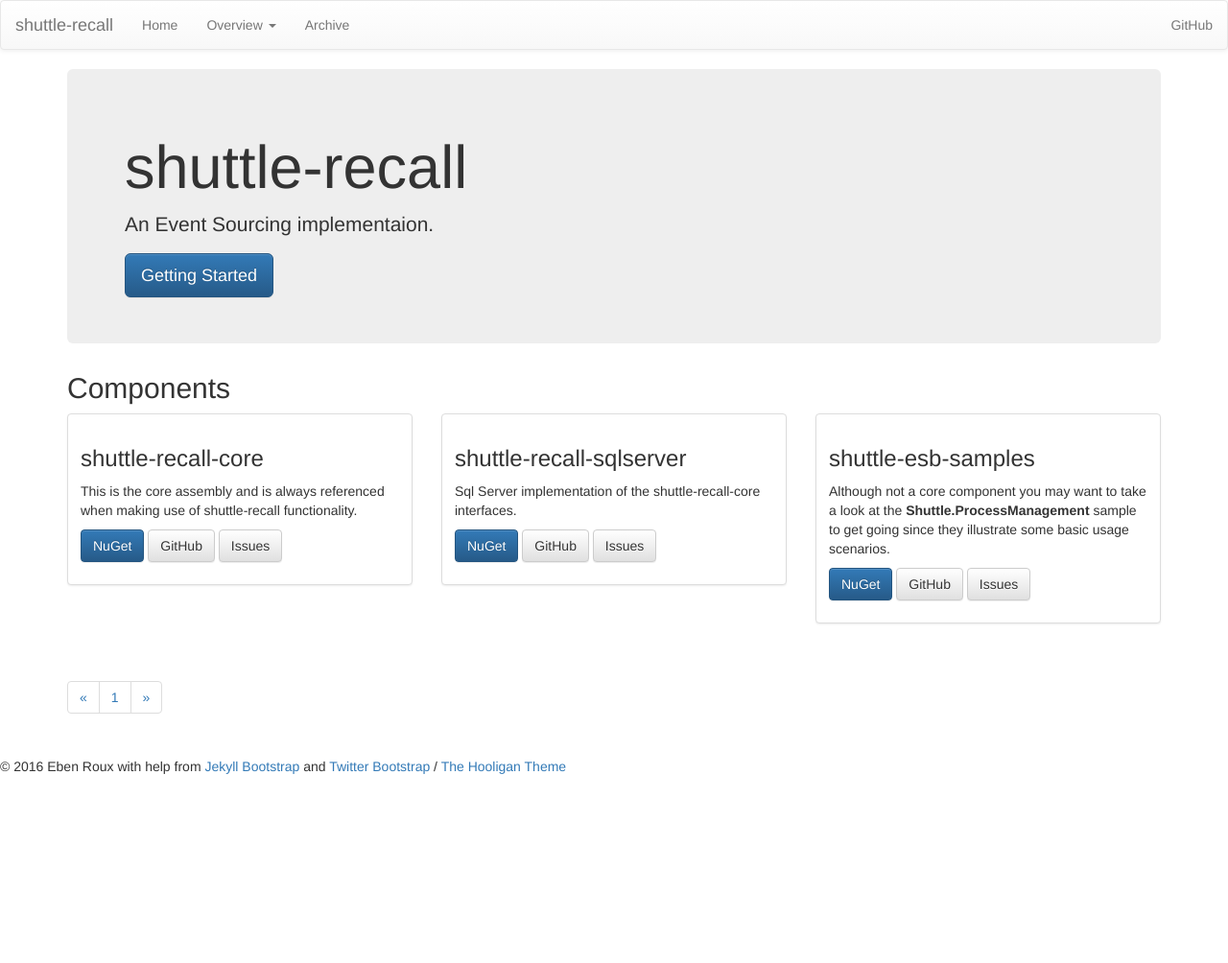
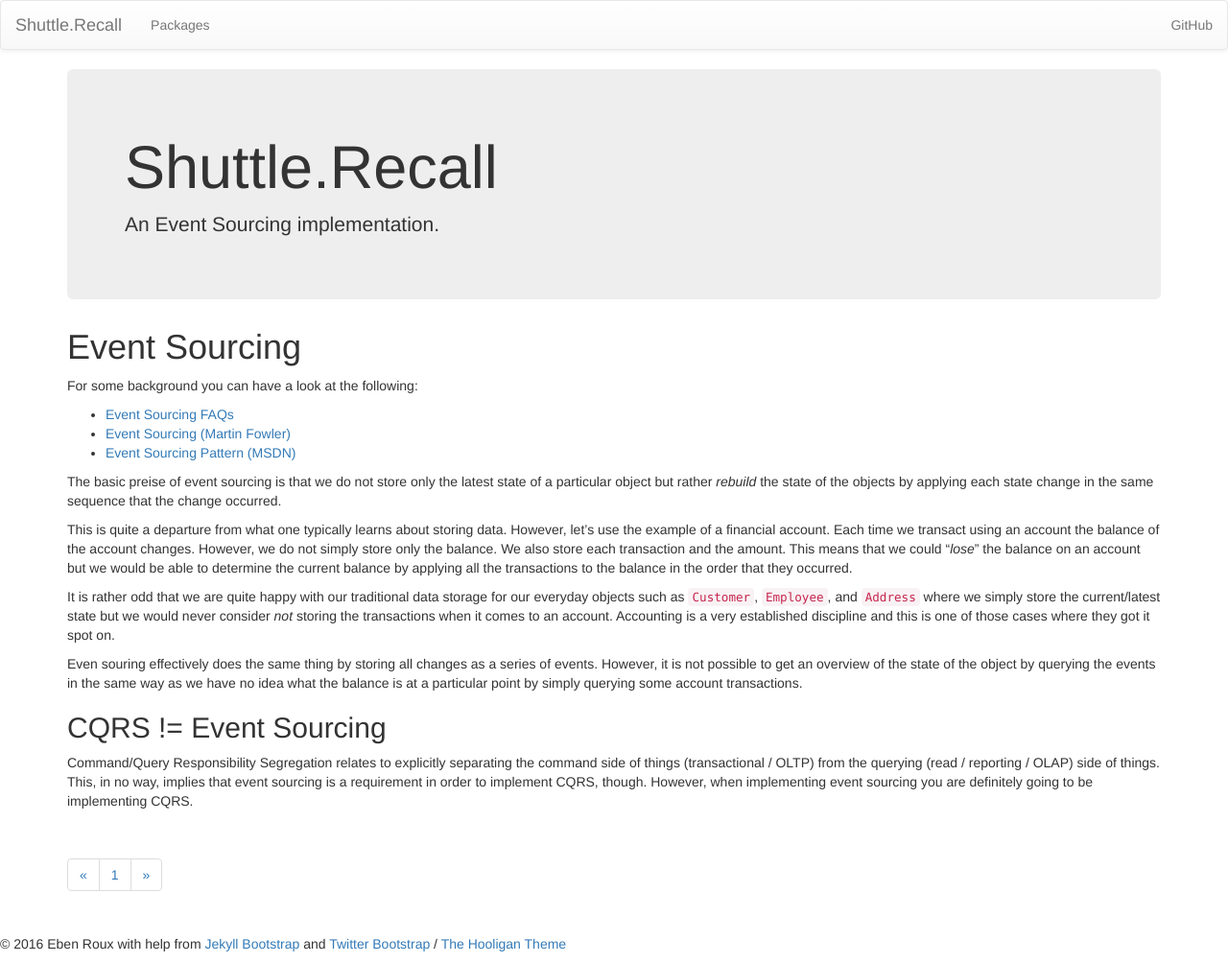
Before and after one commit to Shuttle/shuttle-recall, a Jekyll site: the page built from index.html, in a window 1280 px wide. Shown: the whole page at 96% size. Built offline with Jekyll 4.4.1, drawn with Linux system fonts in a browser that asks for light colours; nearby versions of some CDN libraries; library files that are not in the unit come from our copies; the list of posts is cut into pages by our own code; before the commit the page ends 900 px from its top, so only the background shows below that.

Commit message:
- update

```diff
--- a/_config.yml
+++ b/_config.yml
@@ -13,7 +13,7 @@ markdown: kramdown
 # Themes are encouraged to use these universal variables
 # so be sure to set them if your theme uses them.
 #
-title : shuttle-recall
+title : Shuttle.Recall
 tagline: event-sourcing mechanism
 author :
   name : Eben Roux
--- a/_includes/themes/shuttle/default.html
+++ b/_includes/themes/shuttle/default.html
@@ -64,22 +64,13 @@
         <div class="collapse navbar-collapse" id="jb-navbar-collapse">
 			<ul class='nav navbar-nav'>
 				<li>
-					<a href='{{ site.baseurl }}/'>Home</a>
+					<a href='{{ site.baseurl }}/overview-packages'>Packages</a>
 				</li>
-				<li class='dropdown'>
-					<a class='dropdown-toggle' data-toggle='dropdown' href='#'>
-					Overview
-					<b class='caret'></b>
-					</a>
-					<ul class='dropdown-menu'>
-						<li>
-							<a href='{{ site.baseurl }}/overview-concepts'>Concepts</a>
-						</li>
-					</ul>
-				</li>
+				<!--
 				{% assign pages_list = site.pages %}
 				{% assign group = 'navigation' %}
 				{% include JB/pages_list %}
+				-->
 			</ul>
           <ul class="nav navbar-nav navbar-right">
 			{% if site.github_repository %}
--- a/index.html
+++ b/index.html
@@ -1,55 +1,14 @@
 ---
 layout: default
-title: shuttle-recall documentation
+title: Shuttle.Recall documentation
 ---
 <div id='shuttle-jumbotron' class='jumbotron'>
-	<h1>shuttle-recall</h1>
-	<p>An Event Sourcing implementaion.</p>
-	<a class='btn btn-primary btn-lg' href='{{ site.baseurl }}/getting-started/index.html' >Getting Started</a>
+	<h1>Shuttle.Recall</h1>
+	<p>An Event Sourcing implementation.</p>
 </div>
 
-<h2>Components</h2>
-<div class='row'>
-	<div class='col-sm-6 col-md-4'>
-		<div class='thumbnail'>
-			<div class='caption'>
-			<h3>shuttle-recall-core</h3>
-			<p>This is the core assembly and is always referenced when making use of shuttle-recall functionality.</p>
-			<p>
-				<a href='http://www.nuget.org/packages/shuttle-recall-core' target='_blank' class='btn btn-primary' role='button'>NuGet</a>
-				<a href='https://github.com/Shuttle/shuttle-recall-core' target='_blank' class='btn btn-default' role='button'>GitHub</a>
-				<a href='https://github.com/Shuttle/shuttle-recall-core/issues' target='_blank' class='btn btn-default' role='button'>Issues</a>
-			</p>
-			</div>
-		</div>
-	</div>
-	<div class='col-sm-6 col-md-4'>
-		<div class='thumbnail'>
-			<div class='caption'>
-			<h3>shuttle-recall-sqlserver</h3>
-			<p>Sql Server implementation of the shuttle-recall-core interfaces.</p>
-			<p>
-				<a href='http://www.nuget.org/packages/shuttle-recall-sqlserver' target='_blank' class='btn btn-primary' role='button'>NuGet</a>
-				<a href='https://github.com/Shuttle/shuttle-recall-sqlserver' target='_blank' class='btn btn-default' role='button'>GitHub</a>
-				<a href='https://github.com/Shuttle/shuttle-recall-sqlserver/issues' target='_blank' class='btn btn-default' role='button'>Issues</a>
-			</p>
-			</div>
-		</div>
-	</div>
-	<div class='col-sm-6 col-md-4'>
-		<div class='thumbnail'>
-			<div class='caption'>
-			<h3>shuttle-esb-samples</h3>
-			<p>Although not a core component you may want to take a look at the <strong>Shuttle.ProcessManagement</strong> sample to get going since they illustrate some basic usage scenarios.</p>
-			<p>
-				<a href='http://www.nuget.org/packages/shuttle-esb-samples' target='_blank' class='btn btn-primary' role='button'>NuGet</a>
-				<a href='https://github.com/Shuttle/shuttle-esb-samples' target='_blank' class='btn btn-default' role='button'>GitHub</a>
-				<a href='https://github.com/Shuttle/shuttle-esb-samples/issues' target='_blank' class='btn btn-default' role='button'>Issues</a>
-			</p>
-			</div>
-		</div>
-	</div>
-</div>
+{% capture include-index %}{% include index.md %}{% endcapture %}
+{{ include-index | markdownify }}
 
 
 {% for post in paginator.posts %}
--- /dev/null
+++ b/packages.md
@@ -0,0 +1,47 @@
+---
+layout: default
+title: Packages
+---
+
+<h2>Components</h2>
+<div class='row'>
+	<div class='col-sm-6 col-md-4'>
+		<div class='thumbnail'>
+			<div class='caption'>
+			<h3>Shuttle.Recall</h3>
+			<p>This is the core assembly and is always referenced when making use of shuttle-recall functionality.</p>
+			<p>
+				<a href='http://www.nuget.org/packages/Shuttle.Recall' target='_blank' class='btn btn-primary' role='button'>NuGet</a>
+				<a href='https://github.com/Shuttle/Shuttle.Recall' target='_blank' class='btn btn-default' role='button'>GitHub</a>
+				<a href='https://github.com/Shuttle/Shuttle.Recall/issues' target='_blank' class='btn btn-default' role='button'>Issues</a>
+			</p>
+			</div>
+		</div>
+	</div>
+	<div class='col-sm-6 col-md-4'>
+		<div class='thumbnail'>
+			<div class='caption'>
+			<h3>Shuttle.Recall.SqlServer</h3>
+			<p>Sql Server implementation of the Shuttle.Recall interfaces.</p>
+			<p>
+				<a href='http://www.nuget.org/packages/Shuttle.Recall.SqlServer' target='_blank' class='btn btn-primary' role='button'>NuGet</a>
+				<a href='https://github.com/Shuttle/Shuttle.Recall.SqlServer' target='_blank' class='btn btn-default' role='button'>GitHub</a>
+				<a href='https://github.com/Shuttle/Shuttle.Recall.SqlServer/issues' target='_blank' class='btn btn-default' role='button'>Issues</a>
+			</p>
+			</div>
+		</div>
+	</div>
+	<div class='col-sm-6 col-md-4'>
+		<div class='thumbnail'>
+			<div class='caption'>
+			<h3>Shuttle.Esb.Samples</h3>
+			<p>Although not a core component you may want to take a look at the <strong>Shuttle.ProcessManagement</strong> sample to get going since they illustrate some basic usage scenarios.</p>
+			<p>
+				<a href='http://www.nuget.org/packages/Shuttle.Esb.Samples' target='_blank' class='btn btn-primary' role='button'>NuGet</a>
+				<a href='https://github.com/Shuttle/Shuttle.Esb.Samples' target='_blank' class='btn btn-default' role='button'>GitHub</a>
+				<a href='https://github.com/Shuttle/Shuttle.Esb.Samples/issues' target='_blank' class='btn btn-default' role='button'>Issues</a>
+			</p>
+			</div>
+		</div>
+	</div>
+</div>
```
Also changed, not shown: _includes/index.md (renamed from overview-concepts.md, +0 -4 lines).
